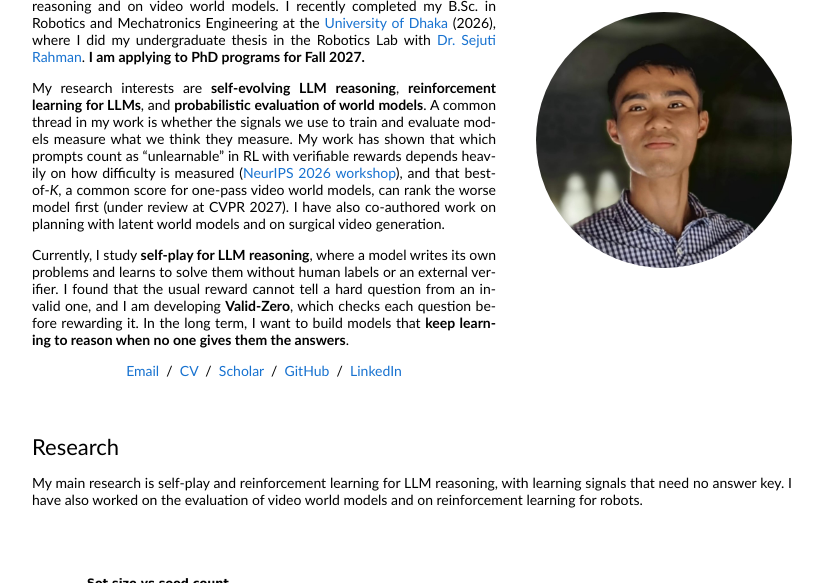
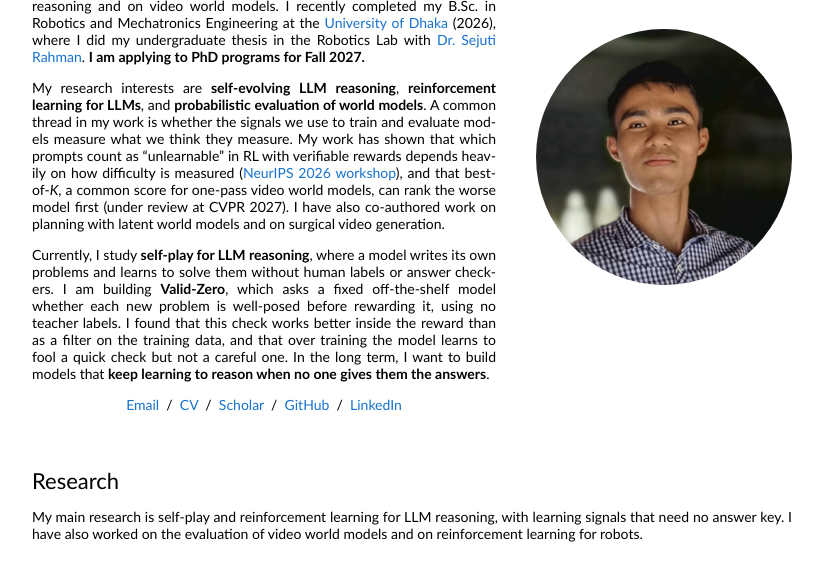
Before and after one commit to ChandakChakma/chandakchakma.github.io, a plain HTML site: page index.html in a window 1280 px wide. Shown: the part 138-721 px from the top of the page, without its empty margins (228-1051 px from the left). Drawn offline with Linux system fonts and the light colour scheme.

Commit message:
Bio: current work states only own findings (reward vs filter, quick vs careful check)
Co-Authored-By: Claude Opus 5.5 <noreply@anthropic.com>

```diff
--- a/index.html
+++ b/index.html
@@ -58,8 +58,10 @@
                 </p>
                 <p class="justify">
                   Currently, I study <strong>self-play for LLM reasoning</strong>, where a model writes its own problems and learns to solve them
-                  without human labels or an external verifier. I found that the usual reward cannot tell a hard question from an invalid one,
-                  and I am developing <strong>Valid-Zero</strong>, which checks each question before rewarding it.
+                  without human labels or answer checkers. I am building <strong>Valid-Zero</strong>, which asks a fixed off-the-shelf model
+                  whether each new problem is well-posed before rewarding it, using no teacher labels.
+                  I found that this check works better inside the reward than as a filter on the training data,
+                  and that over training the model learns to fool a quick check but not a careful one.
                   In the long term, I want to build models that <strong>keep learning to reason when no one gives them the answers</strong>.
                 </p>
                 <p style="text-align:center">
```
